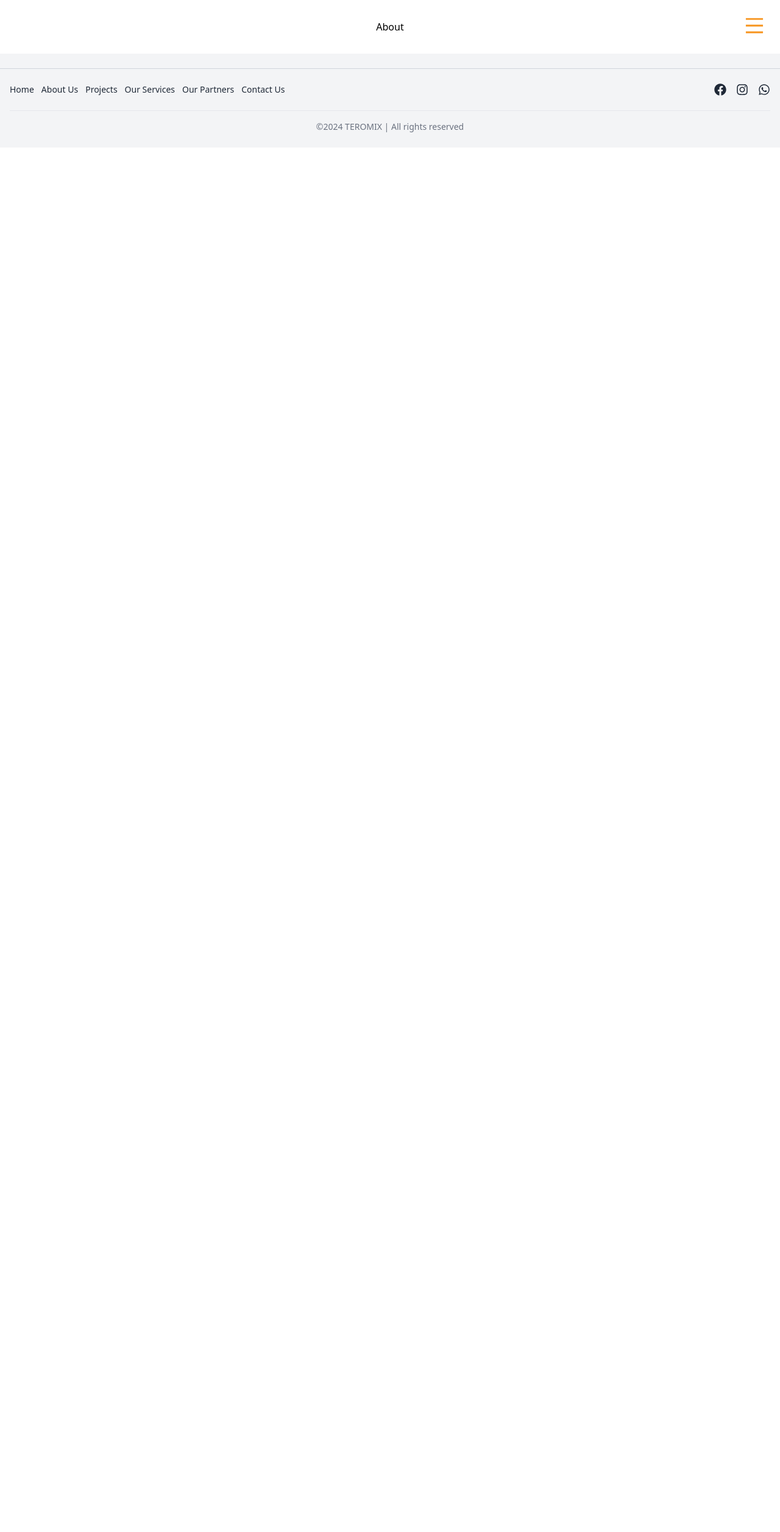
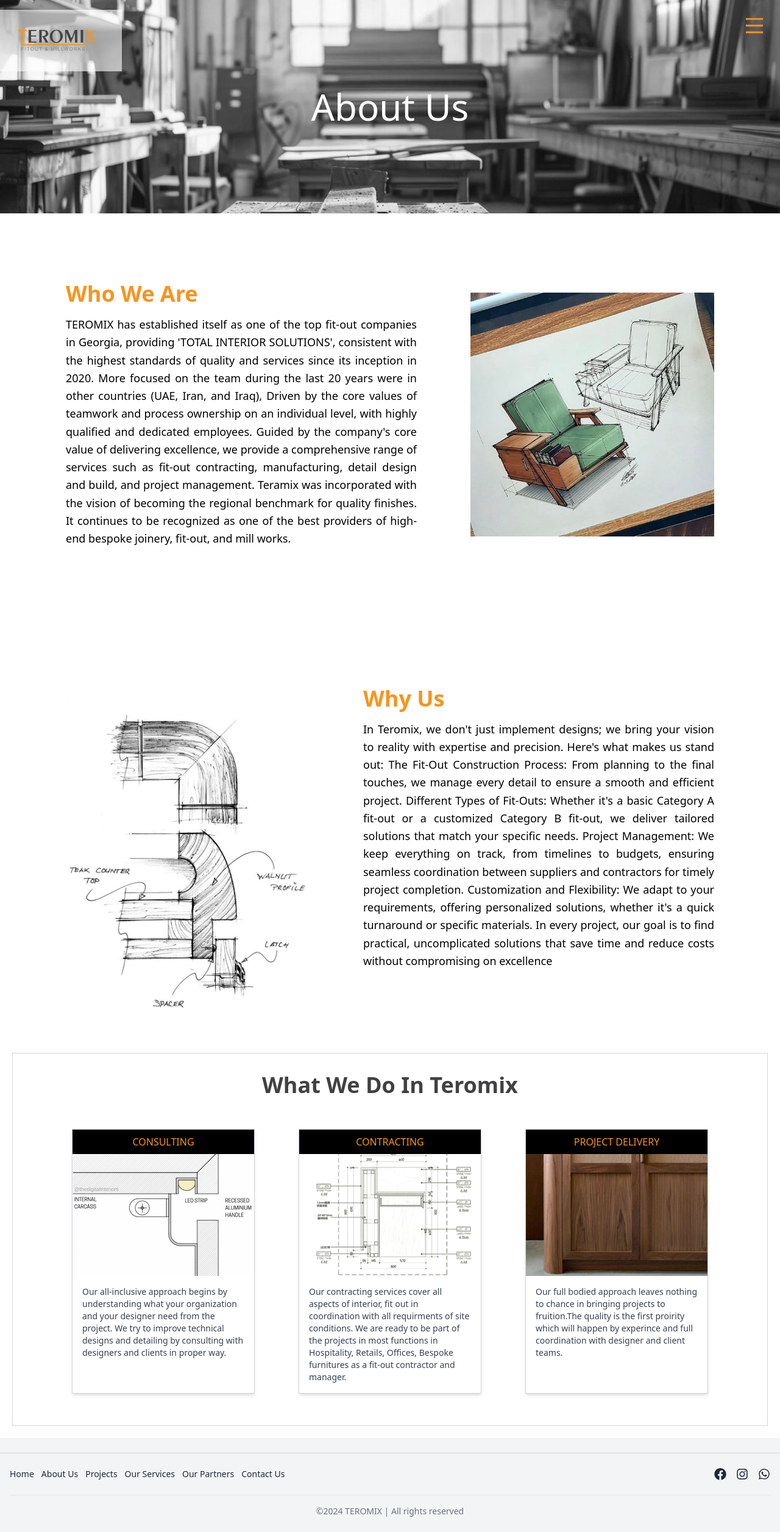
Before and after one commit to Mehdi-Jafarpour/teromix, a React (Create React App) app: page /about in a window 1280 px wide. Shown: the whole page at 61% size. Before the commit the page ends 800 px from the top, so only its background shows below. Built offline with nearby package versions, Linux system fonts and the light colour scheme.

Commit message:
about page complete

```diff
--- a/src/components/About.js
+++ b/src/components/About.js
@@ -1,13 +1,100 @@
+import React from 'react';
+import { useData } from '../context/DataContext';
 
+// Card component to reuse
+const Card = ({ title, photo, description }) => {
+  return (
+    <div className="w-[300px] h-auto border-gray-300 border overflow-hidden m-5 shadow-md">
+      <div className="bg-black text-color1 text-center py-2">{title}</div>
+      <img src={photo} alt={title} className="w-full h-[200px] object-cover" />
+      <div className="p-4">
+        <p className="text-sm text-gray-700">{description}</p>
+      </div>
+    </div>
+  );
+};
 
-function About() {
+const About = () => {
+  const data = useData();
 
+  if (!data || !data.about) return null; // Return null or a loading indicator if data is not available
 
-    return (
-      <section className="text-center p-8">
-        <h1>About</h1>
+  const aboutData = data.about[0];
+  const logo = data.logo;
+
+  return (
+    <>
+      {/* Intro Section */}
+      <section className="relative w-full h-[350px]">
+        {/* Background Image */}
+        <div
+          className="w-full h-full bg-cover bg-center z-0"
+          style={{ backgroundImage: `url(${aboutData?.background1})` }}
+        >
+          {/* Logo */}
+          <div className="absolute w-[100px] sm:w-[200px] top-4 left-0 bg-white bg-opacity-60 p-2">
+            <img src={logo} alt="Logo" />
+          </div>
+        </div>
+
+        {/* Title */}
+        <div className="absolute inset-0 flex items-center justify-center z-10">
+          <h1 className="text-white text-6xl">{aboutData?.title}</h1>
+        </div>
       </section>
-    );
-  }
 
-  export default About;
+      {/* Section 1: Who We Are */}
+      <section className="flex flex-col lg:flex-row items-center justify-around px-4 py-8 lg:px-16 mt-20">
+        {/* Text Content */}
+        <div className="lg:w-1/2 text-left">
+          <h2 className="text-4xl text-color1 font-semibold mb-4">{aboutData?.section1?.title}</h2>
+          <p className="text-lg leading-relaxed text-justify">{aboutData?.section1?.description}</p>
+        </div>
+
+        {/* Photo */}
+        <div className="">
+          <img
+            src={aboutData?.section1?.photo}
+            alt="Who We Are"
+            className="w-[400px] h-[400px] object-cover mt-5 lg:mt-0"
+          />
+        </div>
+      </section>
+
+      {/* Section 2: Why Us */}
+      <section className="flex flex-col lg:flex-row items-center justify-around px-4 py-8 lg:px-16 mt-20">
+        {/* Photo */}
+        <div className="">
+          <img
+            src={aboutData?.section2?.photo}
+            alt="Who We Are"
+            className="w-[400px] h-auto object-cover mb-5 lg:mb-0"
+          />
+        </div>
+        {/* Text Content */}
+        <div className="lg:w-1/2 text-left">
+          <h2 className="text-4xl text-color1 font-semibold mb-4">{aboutData?.section2?.title}</h2>
+          <p className="text-lg leading-relaxed text-justify">{aboutData?.section2?.description}</p>
+        </div>
+      </section>
+
+      {/* Section 3 */}
+      <section className="px-4 py-8 lg:px-16 mt-20 border border-gray-300 m-2 lg:m-5">
+        <h2 className="text-4xl text-color2 font-semibold mb-8 text-center">{aboutData?.section3?.title}</h2>
+        {/* Container for Cards */}
+        <div className="flex flex-col md:flex-row flex-wrap justify-center gap-8">
+          {aboutData?.section3?.cards?.map((card, index) => (
+            <Card
+              key={index}
+              title={card.title}
+              photo={card.photo}
+              description={card.description}
+            />
+          ))}
+        </div>
+      </section>
+    </>
+  );
+};
+
+export default About;
--- a/src/components/Header.js
+++ b/src/components/Header.js
@@ -52,7 +52,7 @@
       {isOpen && (
         <div className="fixed top-0 left-0 w-full h-full bg-white/90 flex flex-col items-center justify-center z-40">
           <nav className="flex flex-col items-center justify-center space-y-6 text-2xl sm:text-3xl md:text-4xl">
-            <Link to="/" onClick={toggleMenu} className="text-gray-800 hover:text-color1">Home</Link>
+            <Link to="/home" onClick={toggleMenu} className="text-gray-800 hover:text-color1">Home</Link>
             <Link to="/about" onClick={toggleMenu} className="text-gray-800 hover:text-color1">About Us</Link>
             <Link to="/projects" onClick={toggleMenu} className="text-gray-800 hover:text-color1">Projects</Link>
             <Link to="/services" onClick={toggleMenu} className="text-gray-800 hover:text-color1">Our Services</Link>
```
Also changed, not shown: public/images/aboutback1.jpg, public/images/aboutphoto2.jpg.
